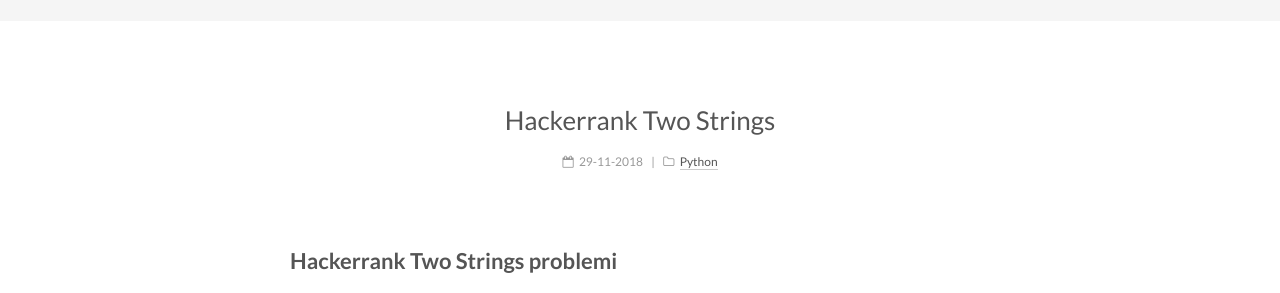
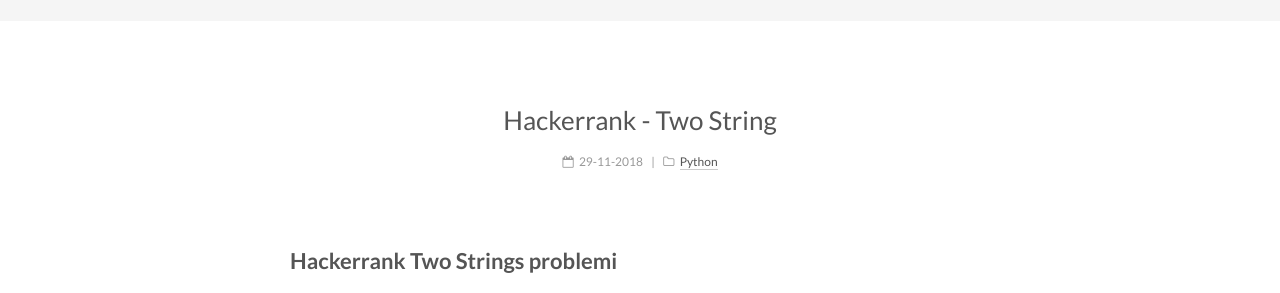
Before and after one commit to sergenp/sergenp.github.io, a Jekyll site: the page built from _posts/2018-11-29-hackerrank-two-strings.md, in a window 1280 px wide. Shown: the part 169-462 px from the top of the page. Built offline with Jekyll 4.4.1, drawn with Linux system fonts in a browser that asks for light colours; a script that is not in the unit is left out.

Commit message:
Create 2018-11-29-hackerrank-two-strings.md

```diff
--- a/_posts/2018-11-29-hackerrank-two-strings.md
+++ b/_posts/2018-11-29-hackerrank-two-strings.md
@@ -4,6 +4,7 @@
 categories: Python
 tags:
   - algoritma
+title: Hackerrank - Two String
 ---
 ## Hackerrank Two Strings problemi
 Bizden istenilen şey eğer string 1 in içindeki herhangi bir harf string 2 nin içindeyse "YES" değilse "NO" döndermemiz.
```
